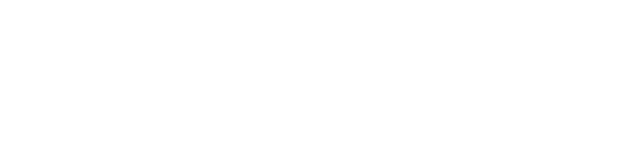
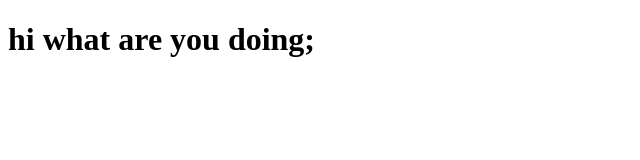
Before and after one commit to MdMahmudHasanTamim/1st-repo, a plain HTML site: page index.html in a window 1280 px wide. Shown: the whole page, without its empty margins (0-640 px from the left). Drawn offline with Linux system fonts and the light colour scheme.

Commit message:
updated-1 feature

```diff
--- a/index.html
+++ b/index.html
@@ -8,6 +8,9 @@
     </title>
 </head>
 <body>
+    <h1>hi what are you doing;</h1>
+
+
 
 </body>
 </html>
```
